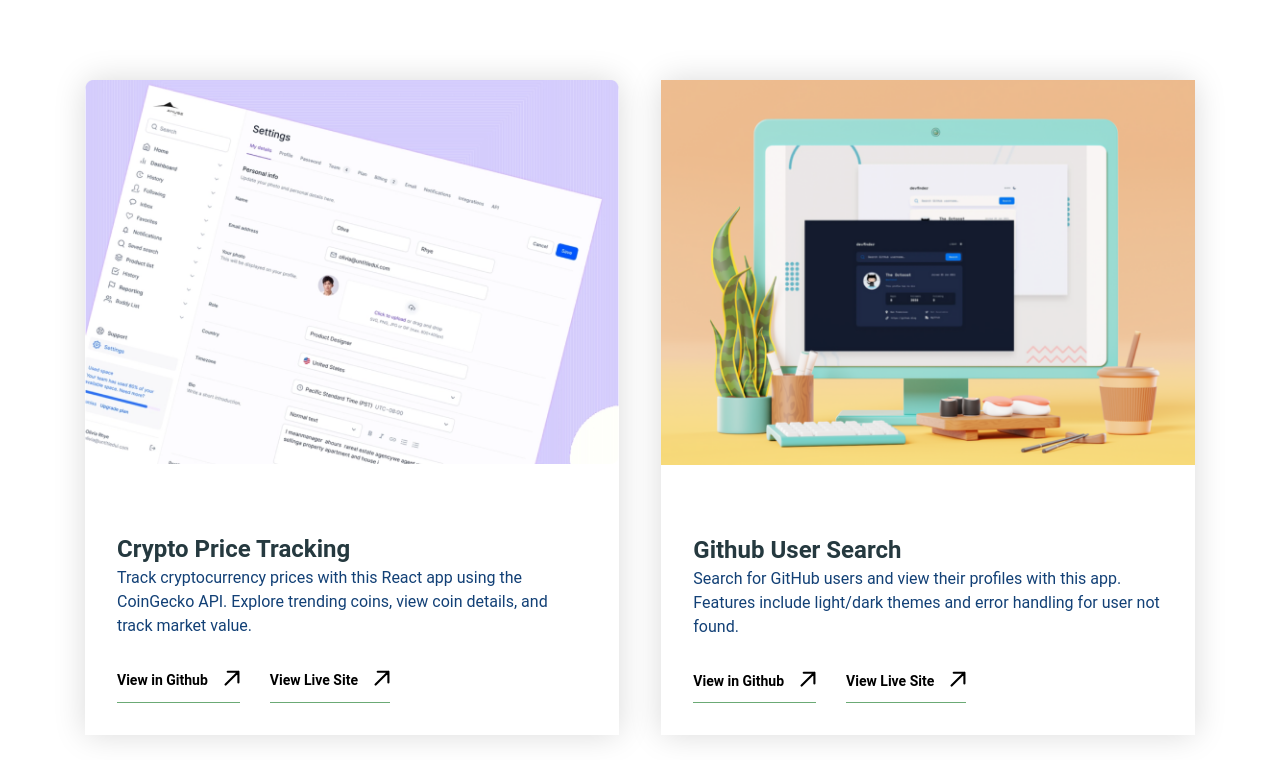
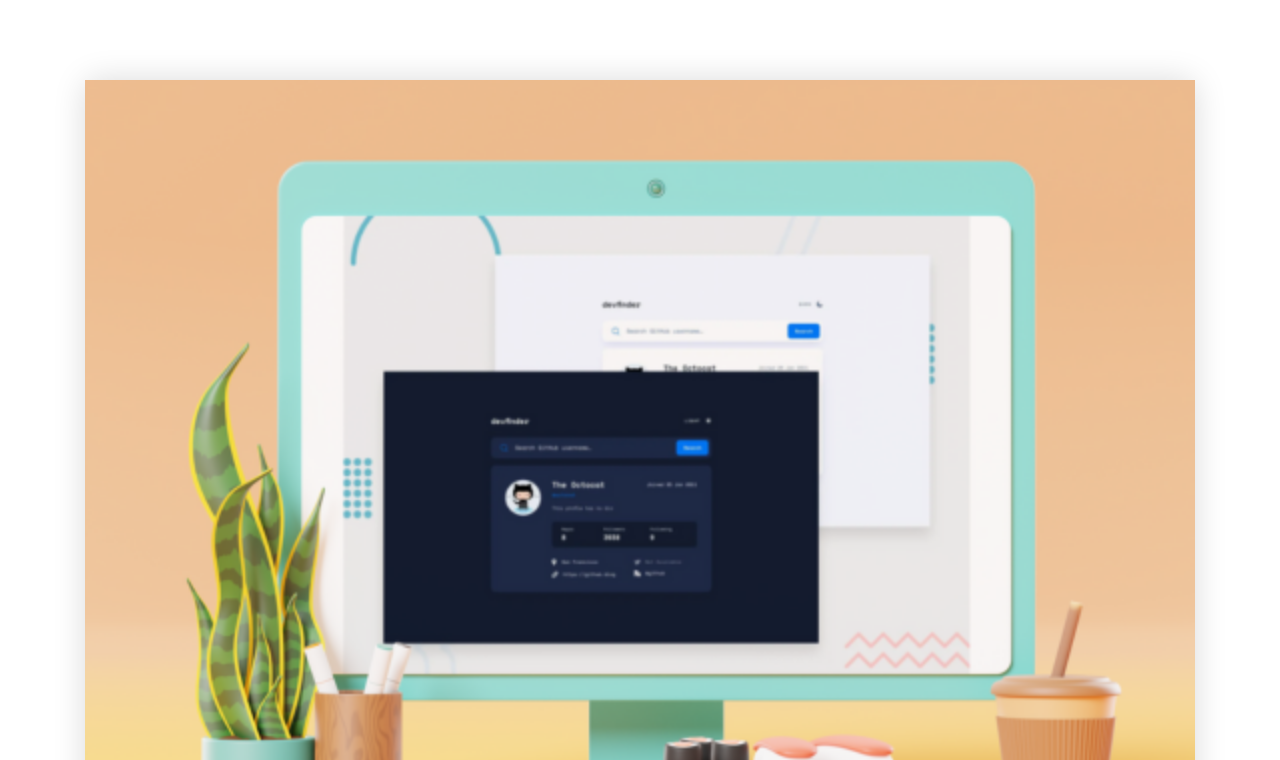
Before and after one commit to SOyeniyi801/my-portfolio, a React (Create React App) app: page / in a window 1280 px wide. Shown: the part 2880-3640 px from the top of the page. Built offline with nearby package versions, Linux system fonts and the light colour scheme.

Commit message:
remove project, fix console error on svg

```diff
--- a/src/Pages/Home/Projects.jsx
+++ b/src/Pages/Home/Projects.jsx
@@ -62,9 +62,9 @@ function Projects() {
                   <path
                     d="M4.66667 1.66675H18V15.0001M18 1.66675L2 17.6667L18 1.66675Z"
                     stroke="currentColor"
-                    stroke-width="2.66667"
-                    stroke-linecap="round"
-                    stroke-linejoin="round"
+                    strokeWidth="2.66667"
+                    strokeLinecap="round"
+                    strokeLinejoin="round"
                   />
                 </svg>
               </Link>
@@ -84,9 +84,9 @@ function Projects() {
                   <path
                     d="M4.66667 1.66675H18V15.0001M18 1.66675L2 17.6667L18 1.66675Z"
                     stroke="currentColor"
-                    stroke-width="2.66667"
-                    stroke-linecap="round"
-                    stroke-linejoin="round"
+                    strokeWidth="2.66667"
+                    strokeLinecap="round"
+                    strokeLinejoin="round"
                   />
                 </svg>
               </Link>
--- a/src/data/index.json
+++ b/src/data/index.json
@@ -27,16 +27,6 @@
     ],
     "projects": [
         {
-            "id": "2",
-            "src": "./assets/placeholder-image-1.png",
-            "title": "Crypto Price Tracking",
-            "description": "Track cryptocurrency prices with this React app using the CoinGecko API. Explore trending coins, view coin details, and track market value.",
-            "linkTag": "View in Github",
-            "url": "https://github.com/SOyeniyi801/crypto-price-app",
-            "projectSite": "#",
-            "projectTag": "View Live Site"
-        },
-        {
             "id": "3",
             "src": "./assets/placeholder-image-2.png",
             "title": "Github User Search",
```
